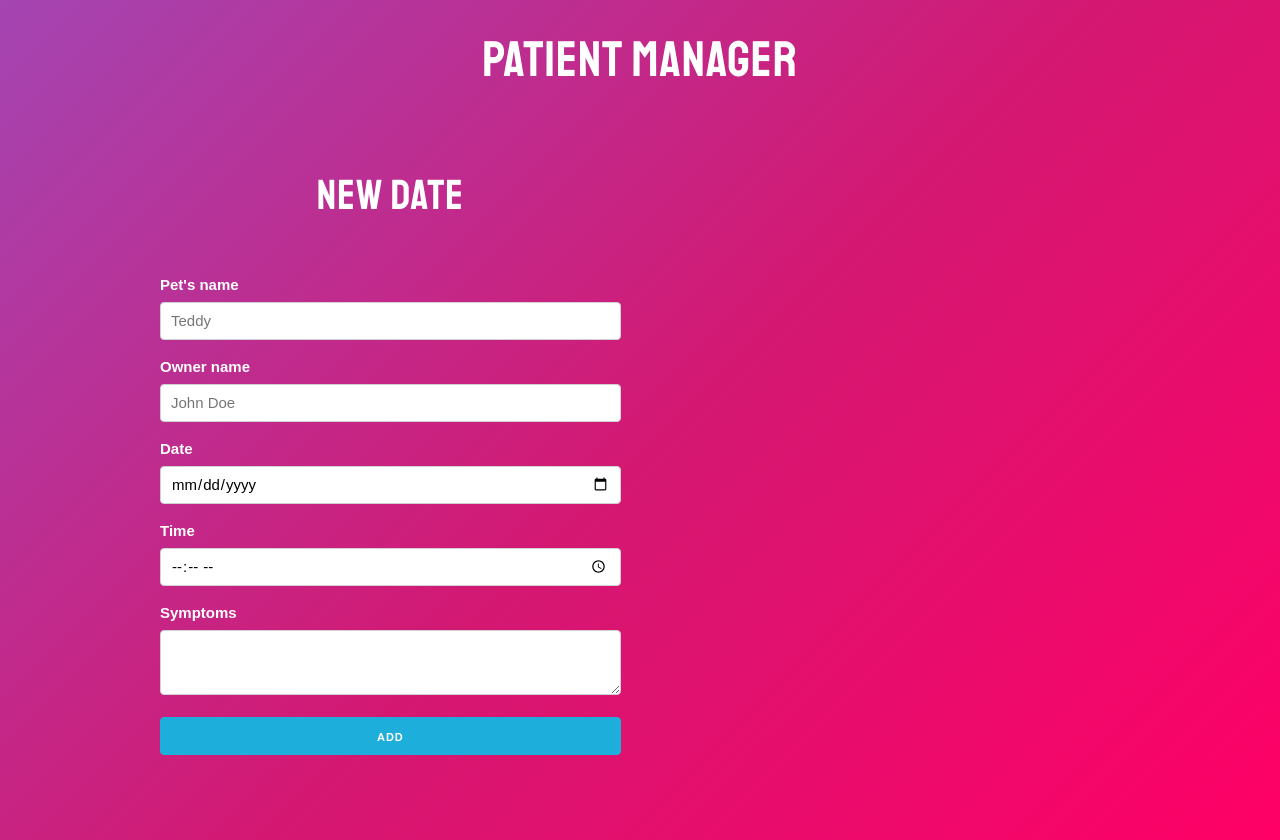
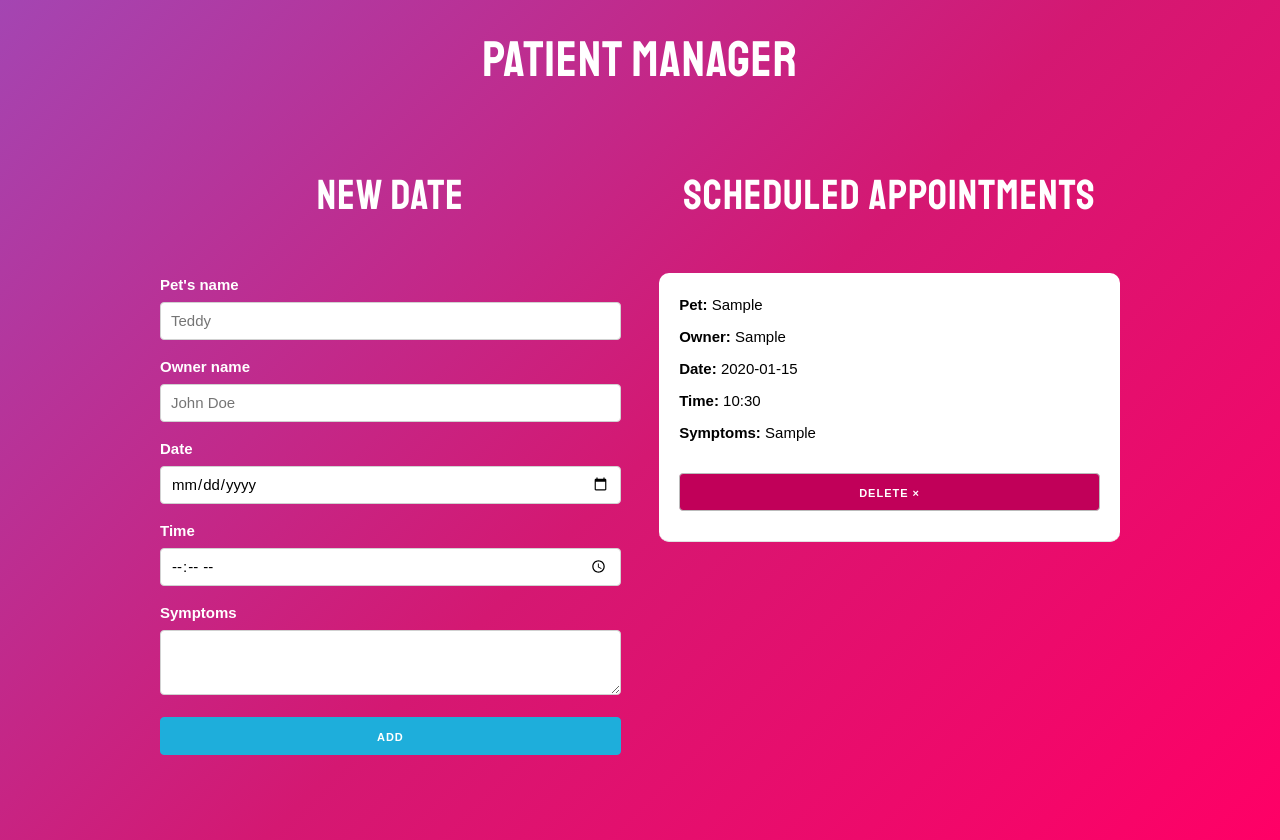
Before and after one commit to salvasvip/medical-appointments, a React (Create React App) app: page / in a window 1280 px wide. Both pictures are taken after typing "Sample", "Sample", "2020-01-15", "10:30", "Sample" into the empty fields and a click on the button "ADD". Built offline with nearby package versions, Linux system fonts and the light colour scheme.

Commit message:
showing and deleting scheduled appointments

```diff
--- a/src/App.js
+++ b/src/App.js
@@ -1,5 +1,6 @@
 import {Fragment, useState} from "react";
 import Form from "./components/Form";
+import Appointment from "./components/Appointment";
 
 function App() {
     const [appointments, upddateAppointments] = useState([])
@@ -8,6 +9,12 @@ function App() {
             [...appointments, appointment]
         )
     }
+
+    const deleteAppointment = id => {
+        const newAppointments = appointments.filter(appointment => appointment.id !== id)
+        upddateAppointments(newAppointments)
+    }
+
     return (
         <Fragment>
             <h1>Patient Manager</h1>
@@ -18,6 +25,14 @@ function App() {
                     />
                 </div>
                 <div className="one-half column">
+                    <h2>Scheduled Appointments</h2>
+                    {appointments.map(appointment => (
+                        <Appointment
+                            key={appointment.id}
+                            appointment={appointment}
+                            deleteAppointment={deleteAppointment}
+                        />
+                    ))}
                 </div>
             </div>
         </Fragment>
--- /dev/null
+++ b/src/components/Appointment.js
@@ -0,0 +1,18 @@
+const Appointment = ({appointment, deleteAppointment}) => {
+    const {id, pet, owner, date, time, symptoms} = appointment
+    return (
+        <div className="cita">
+            <p>Pet: <span>{pet}</span></p>
+            <p>Owner: <span>{owner}</span></p>
+            <p>Date: <span>{date}</span></p>
+            <p>Time: <span>{time}</span></p>
+            <p>Symptoms: <span>{symptoms}</span></p>
+            <button
+                className="button eliminar u-full-width"
+                onClick={() => deleteAppointment(id)}
+            >Delete &times;</button>
+        </div>
+    )
+}
+
+export default Appointment
--- a/src/components/Form.js
+++ b/src/components/Form.js
@@ -17,6 +17,7 @@ const Form = ({createAppointment}) => {
             ...appointment,
             [e.target.name]: e.target.value
         })
+        updateError(false)
     }
 
     const {pet, owner, date, time, symptoms} = appointment
@@ -27,7 +28,6 @@ const Form = ({createAppointment}) => {
             updateError(true)
             return
         }
-        updateError(false)
         appointment.id = uuidv4()
         createAppointment(appointment)
         upddateAppointment({
```
